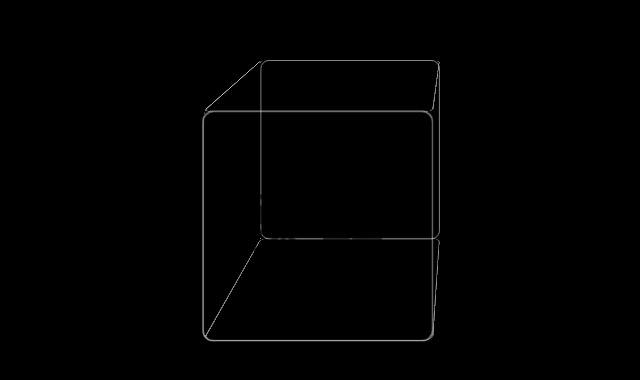
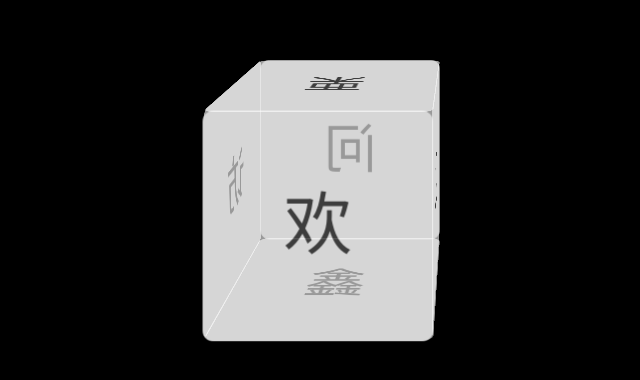
Before and after one commit to XinLi96/XinLi96.github.io, a plain HTML site: page index.html in a window 1280 px wide. Shown: the part 118-498 px from the top of the page, without its empty margins (303-943 px from the left). Drawn offline with Linux system fonts and the light colour scheme.

Commit message:
Add files via upload

```diff
--- a/index.html
+++ b/index.html
@@ -27,7 +27,7 @@
 		.square{
 			width: 200px;
 			height: 200px;
-			background: url(../img/img01.jpg) no-repeat;
+			background-color: #fff;
 			opacity: .6;
 			/*background-color: rgba(255, 255, 255, .6);*/
 			border: 1px solid #fff;
@@ -59,12 +59,12 @@
 </head>
 <body>
 	<div id="container">
-		<div class='square one'>栗鑫</div>
-		<div class='square two'>欢</div>
-		<div class='square three'>迎</div>
+		<div class='square one'>欢</div>
+		<div class='square two'>迎</div>
+		<div class='square three'>访</div>
 		<div class='square four'>栗</div>
 		<div class='square five'>鑫</div>
-		<div class='square six'>你</div>
+		<div class='square six'>问</div>
 	</div>
 </body>
 </html>
```
